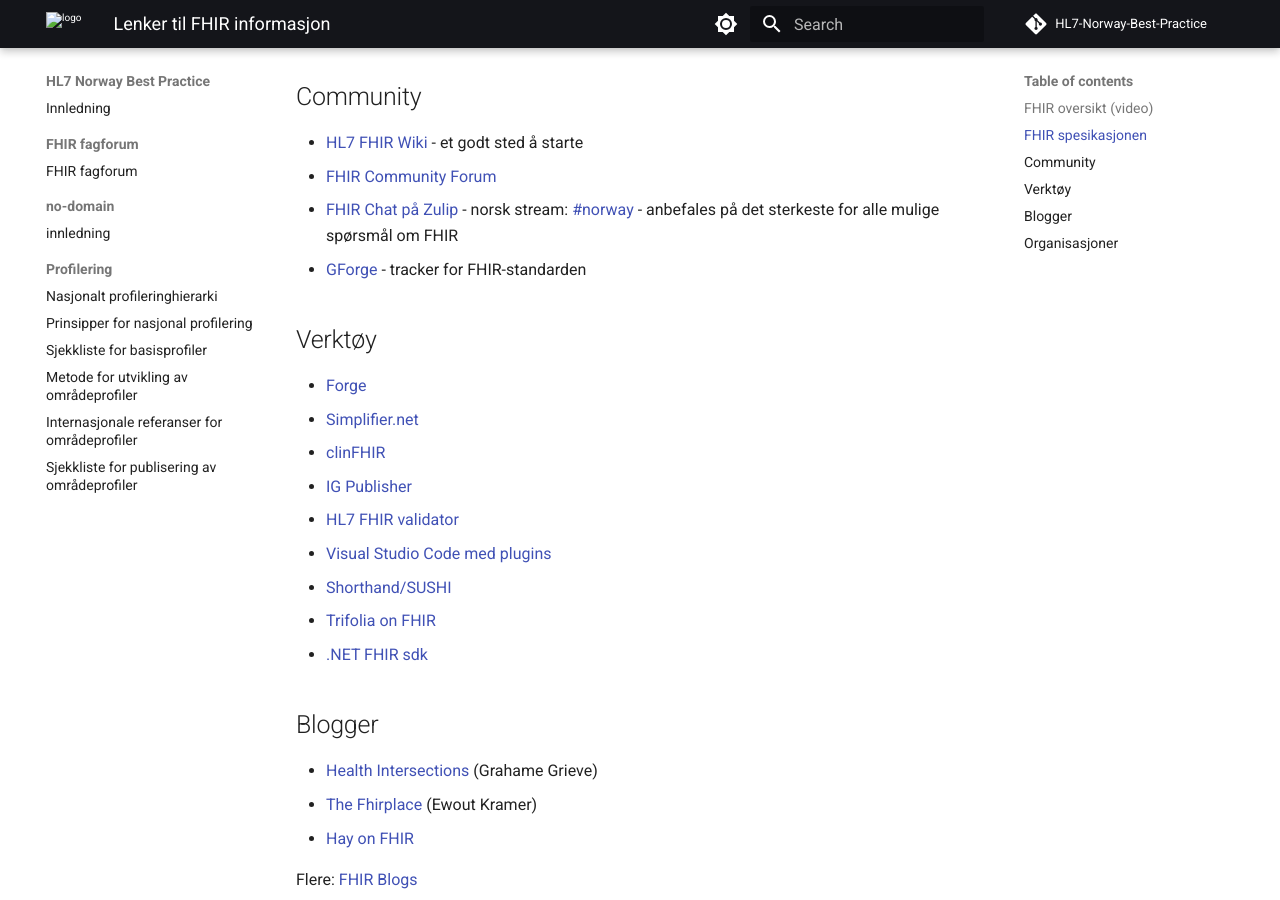
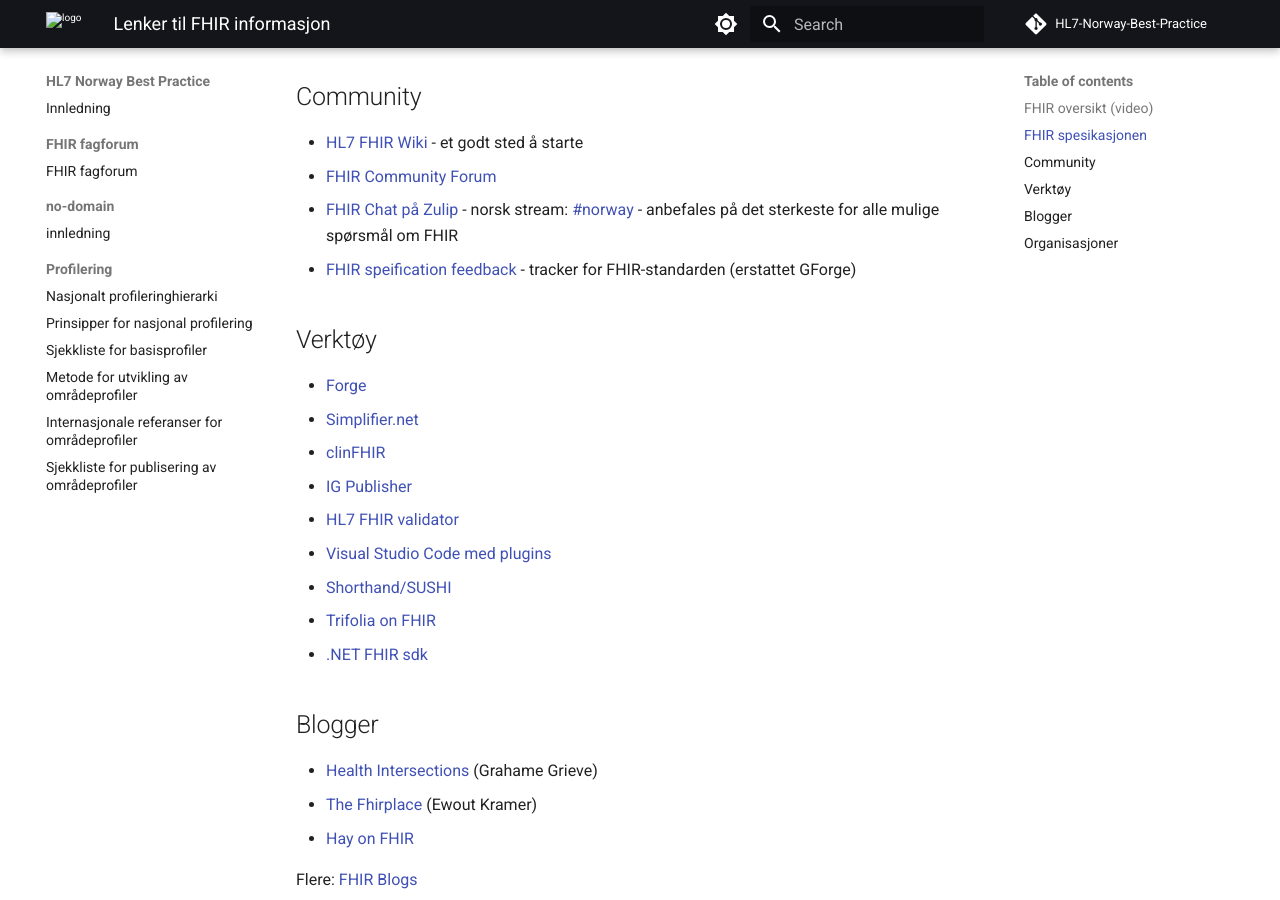
Before and after one commit to HL7Norway/best-practice, an MkDocs documentation site: the page built from docs/resources.md, in a window 1280 px wide and 900 px high, scrolled down 636 px. Built offline with MkDocs 1.6.1 and Material for MkDocs 9.7.7, drawn with Linux system fonts in a browser that asks for light colours; comment, search, counter and statistics services are not loaded.

Commit message:
Update resources.md
erstattet GForge ref. til ny Confluence tracker

```diff
--- a/docs/resources.md
+++ b/docs/resources.md
@@ -28,7 +28,7 @@
 * [HL7 FHIR Wiki](http://wiki.hl7.org/index.php?title=FHIR) - et godt sted å starte
 * [FHIR Community Forum](http://community.fhir.org/)
 * [FHIR Chat på Zulip](https://chat.fhir.org/login/) - norsk stream: [#norway](https://chat.fhir.org/#narrow/stream/179226-norway) - anbefales på det sterkeste for alle mulige spørsmål om FHIR
-* [GForge](https://gforge.hl7.org/gf/project/fhir/) - tracker for FHIR-standarden
+* [FHIR speification feedback](https://confluence.hl7.org/display/HL7/Specification+Feedback) - tracker for FHIR-standarden (erstattet GForge)
 
 ## Verktøy
 
```
